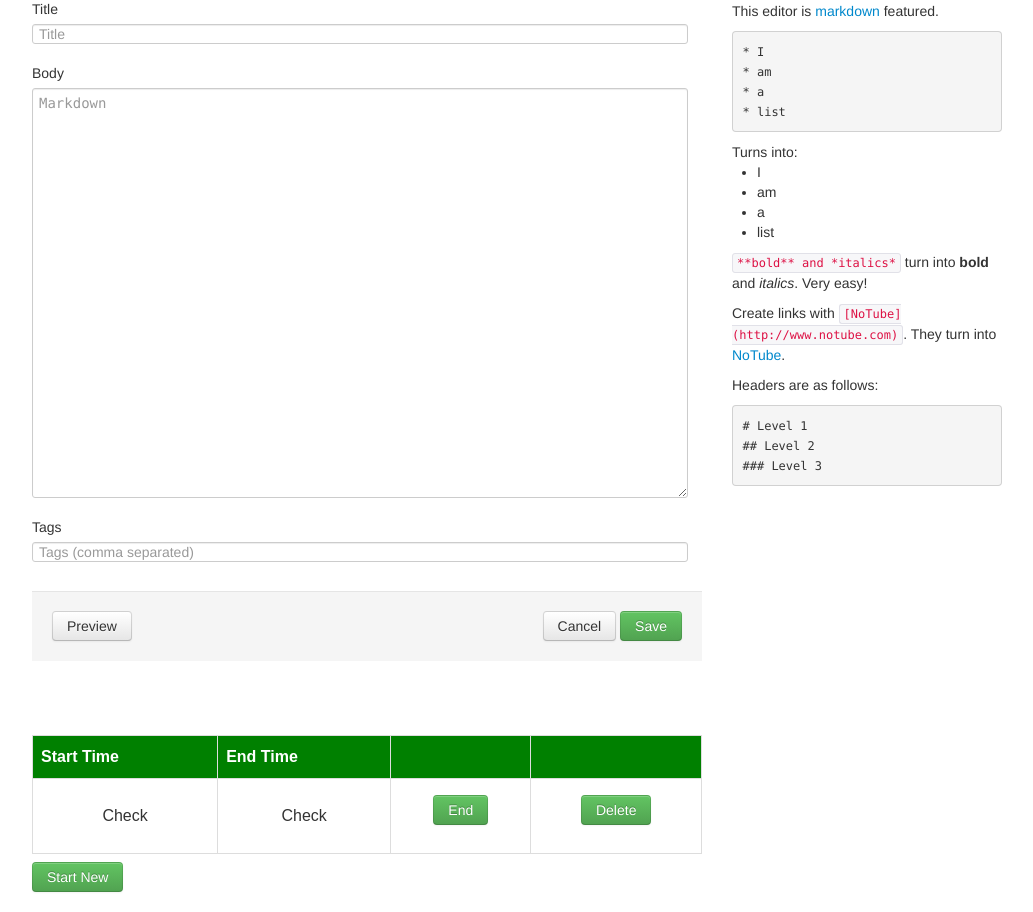
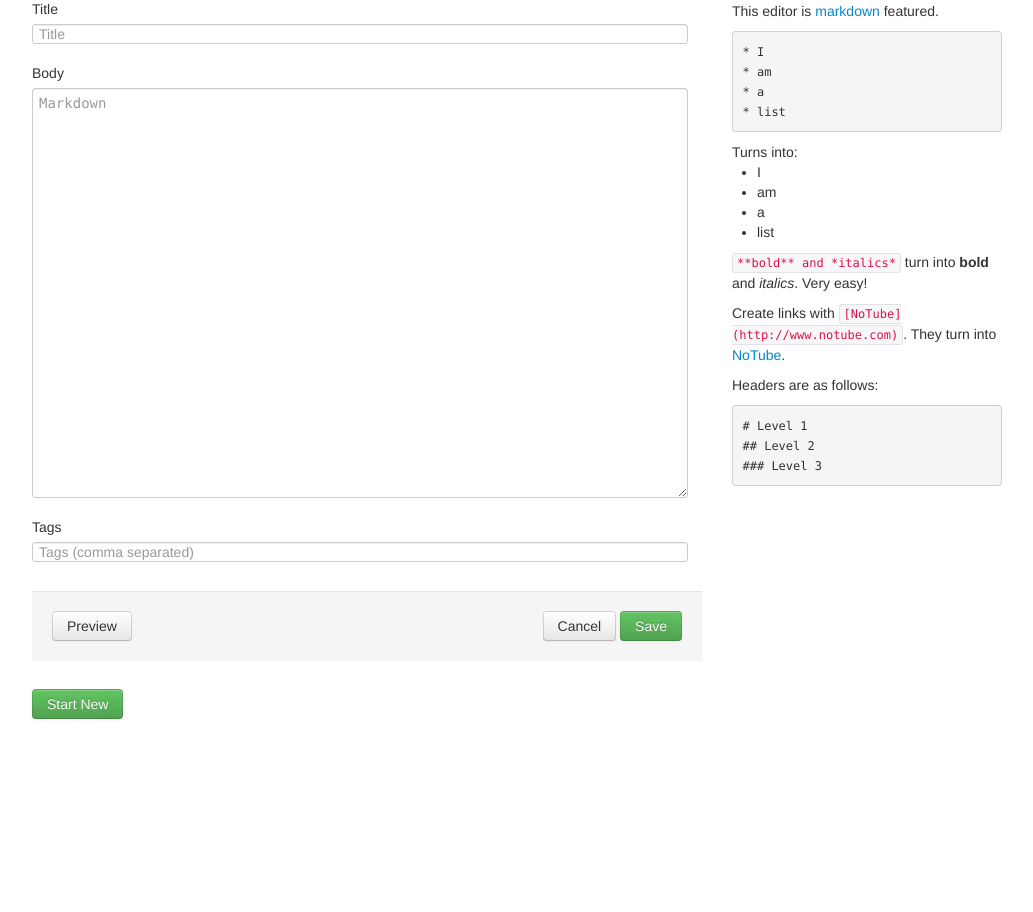
Before and after one commit to TommyArnzen1/SoftwareEngineeringWikiPy, a Python web app: template wiki-master/wiki/web/templates/editor.html in a window 1280 px wide. Shown: the part 229-1141 px from the top of the page, without its empty margins (123-1156 px from the left). After the commit the page ends 948 px from the top, so only its background shows below. Run offline with Jinja, Linux system fonts and the light colour scheme; the template is opened without the code that fills it: most values are stand-ins (such as "Sample title", 1, 10 or a date in 2020); form fields are guessed from the names that the template uses; some libraries are stand-ins or nearby versions.

Commit message:
Update
Update

```diff
--- a/wiki-master/wiki/web/templates/editor.html
+++ b/wiki-master/wiki/web/templates/editor.html
@@ -65,46 +65,6 @@ Wiki Editor
 	<div class="tab-pane" id="preview"></div>
 </div>
 
-    <table style="width:100%; margin-top:8%;">
-        <tr>
-            <th>
-                Start Time
-            </th>
-            <th>
-                End Time
-            </th>
-            <th>
-
-            </th>
-            <th>
-
-            </th>
-        </tr>
-        <tr>
-            <td>
-                Check
-            </td>
-            <td>
-                Check
-            </td>
-            <td>
-                <form method="POST" class="form-inline" style="margin-top:8px; display:inline-block;">
-                    <input type="hidden" name="user_id" value="Check">
-                    <input type="hidden" name="action" value="delete_user">
-                    <input type="submit" class="btn btn-success" value="End">
-                </form>
-            </td>
-            <td>
-                <form method="POST" class="form-inline" style="margin-top:8px; display:inline-block;">
-                    <input type="hidden" name="user_id" value="Check">
-                    <input type="hidden" name="action" value="delete_user">
-                    <input type="submit" class="btn btn-success" value="Delete">
-                </form>
-            </td>
-        </tr>
-
-    </table>
-
     <form method="POST" class="form-inline" style="margin-top:8px; display:inline-block;">
         <input type="hidden" name="user_id" value="Check">
         <input type="hidden" name="action" value="delete_user">
```
Also changed, not shown: wiki-master/wiki/web/templates/add_user.html (+55 -5 lines), wiki-master/wiki/web/templates/page.html (+1 -16 lines), wiki-master/database.db, 2 other files.
